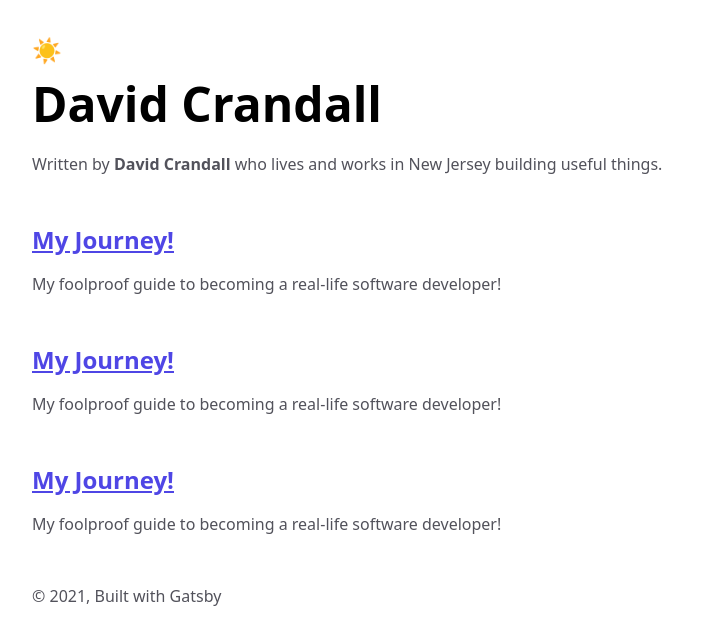
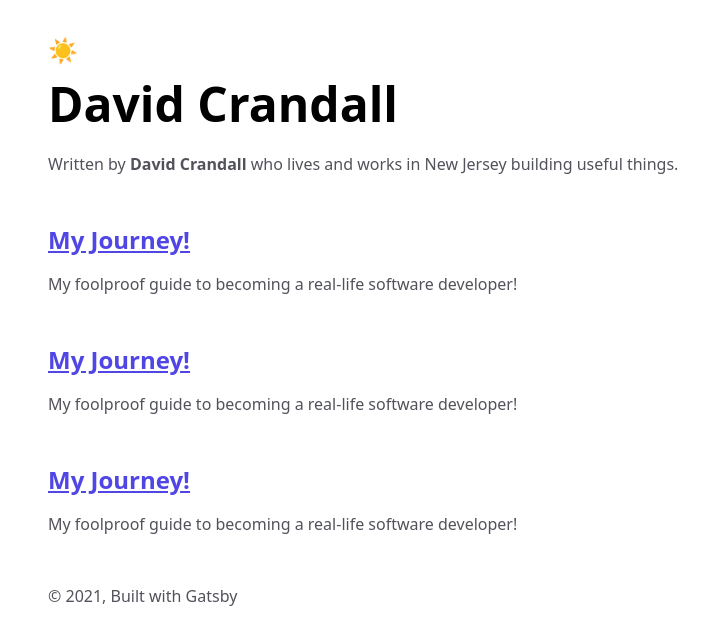
Before and after one commit to dacrands/tailwind-blog, a Gatsby site: page / in a window 1280 px wide. Shown: the whole page, without its empty margins (272-980 px from the left). Built offline with nearby package versions, Linux system fonts and the light colour scheme; Gatsby itself is replaced by a stand-in of ours.

Commit message:
Add padding-x

```diff
--- a/src/components/layout.js
+++ b/src/components/layout.js
@@ -58,7 +58,9 @@ const Layout = ({ location, title, children }) => {
       max-w-2xl
       mx-auto
       pt-8
-      pb-4"
+      pb-4
+      px-4
+      "
       data-is-root-path={isRootPath}>
       <DarkThemeToggle />
       <header>{header}</header>
```
